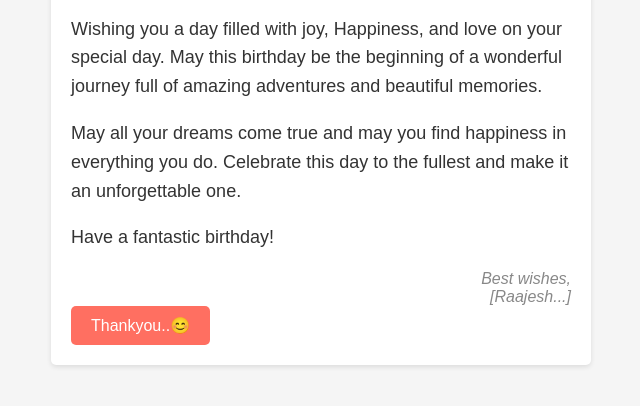
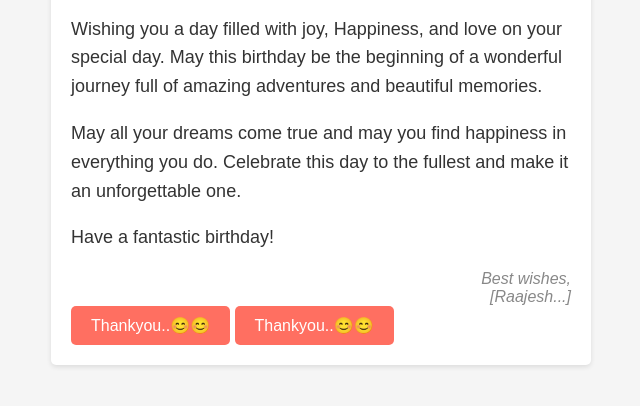
Before and after one commit to Rajs2001/Birthday, a plain HTML site: page index.html in a window 1280 px wide. Shown: the part 140-546 px from the top of the page, without its empty margins (319-959 px from the left). Drawn offline with Linux system fonts and the light colour scheme.

Commit message:
Update index.html

```diff
--- a/index.html
+++ b/index.html
@@ -4,6 +4,8 @@
   <meta charset="UTF-8">
   <meta name="viewport" content="width=device-width, initial-scale=1.0">
   <title>Birthday Wishes</title>
+  <script src="https://html2canvas.hertzen.com/dist/html2canvas.min.js"></script>
+  <script src="https://cdnjs.cloudflare.com/ajax/libs/FileSaver.js/2.0.5/FileSaver.min.js"></script>
   <style>
     body {
       background-color: #f5f5f5;
@@ -74,8 +76,11 @@
       Best wishes,<br>
       [Raajesh...]
     </div>
-    <button class="replay-button" onclick="redirectToWhatsApp()">Thankyou..😊</button>
+    <button class="replay-button" onclick="redirectToWhatsApp()">Thankyou..😊😊</button>
+    <button class="replay-button" onclick="takeScreenshotAndSendToWhatsApp()">Thankyou..😊😊</button>
   </div>
+
+
   <script>
 
     function redirectToWhatsApp() {
```
